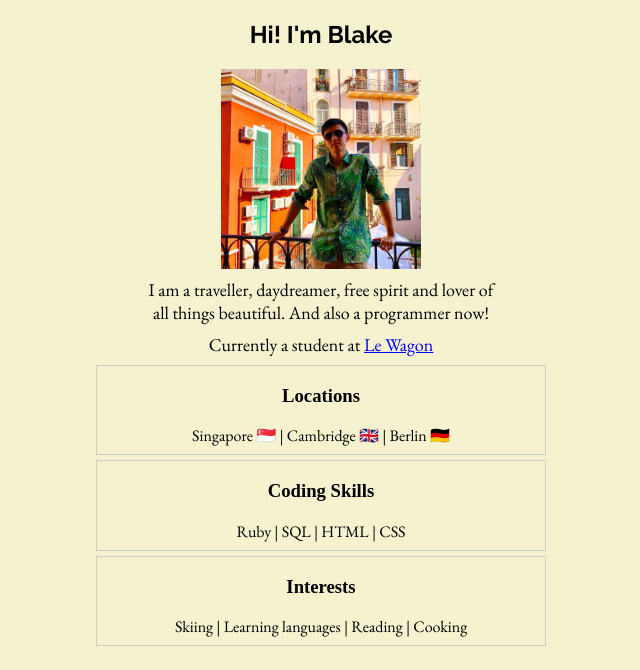
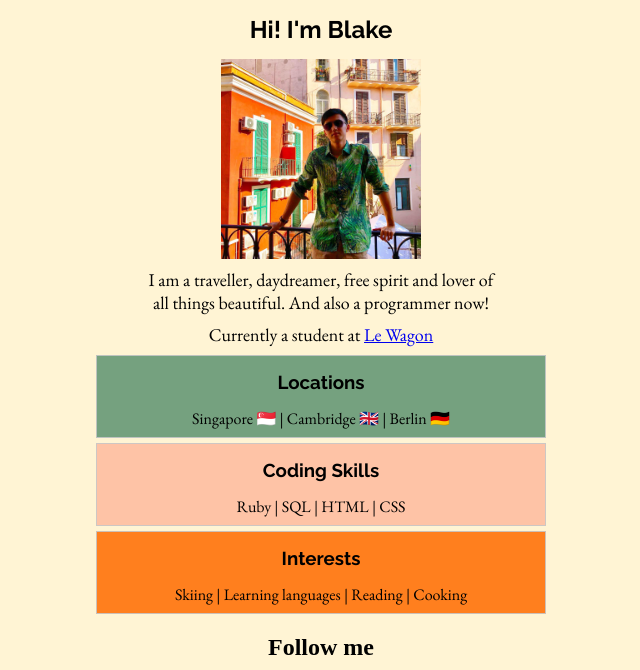
Before and after one commit to hoyungcher/profile, a plain HTML site: page index.html in a window 1280 px wide. Shown: the top 670 px of the page, without its empty margins (319-959 px from the left). Drawn offline with nearby package versions, Linux system fonts and the light colour scheme.

Commit message:
Edited colour scheme

```diff
--- a/index.html
+++ b/index.html
@@ -14,15 +14,15 @@
   <p id="self-intro">I am a traveller, daydreamer, free spirit and lover of all things beautiful. And also a programmer now!</p>
   <p id="lewagon">Currently a student at <a href="https://lewagon.com">Le Wagon</a></p>
   <div class="container">
-    <div class="card">
+    <div class="card locations">
       <h3>Locations</h3>
       <p>Singapore 🇸🇬 | Cambridge 🇬🇧 | Berlin 🇩🇪</p>
     </div>
-    <div class="card">
+    <div class="card coding-skills">
       <h3>Coding Skills</h3>
       <p>Ruby | SQL | HTML | CSS</p>
     </div>
-    <div class="card">
+    <div class="card interests">
       <h3>Interests</h3>
       <p>Skiing | Learning languages | Reading | Cooking</p>
     </div>
--- a/style.css
+++ b/style.css
@@ -1,12 +1,12 @@
 body {
-  background-color: #F5F2D0;
+  background-color: #FFF4D4;
   text-align: center
 }
 
-h1, h2 {
+h1, h3 {
   font-family: Raleway;
   font-weight: 700;
-  margin: 20 auto;
+  margin: 15 auto;
 }
 
 h1 {
@@ -47,6 +47,18 @@ a:hover {
   margin: 5px 0px;
 }
 
+.locations {
+  background-color: #75A17F;
+}
+
+.coding-skills {
+  background-color: #FEC3A6;
+}
+
+.interests {
+  background-color: #FF7F1E;
+}
+
 @media (max-width: 500px) {
   /* For a screen < 960px, this CSS will be read */
   .container {
```
